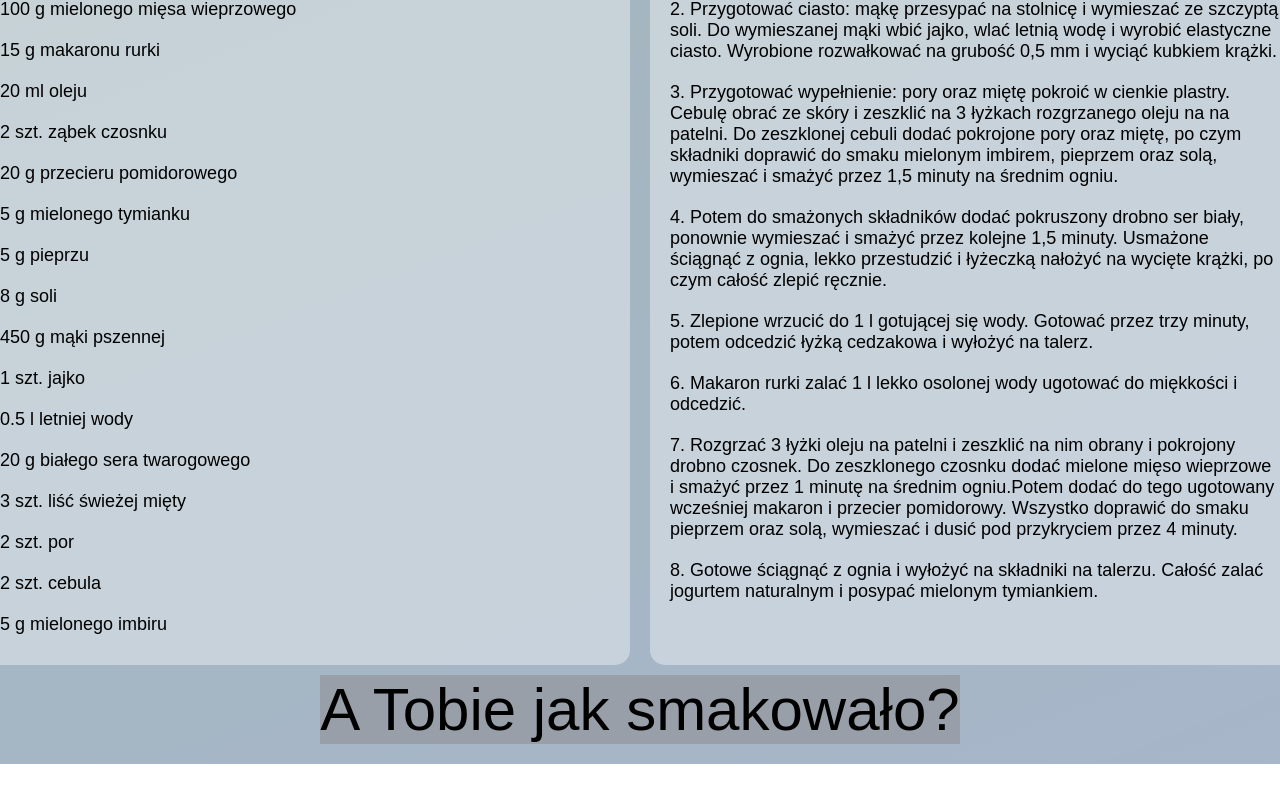
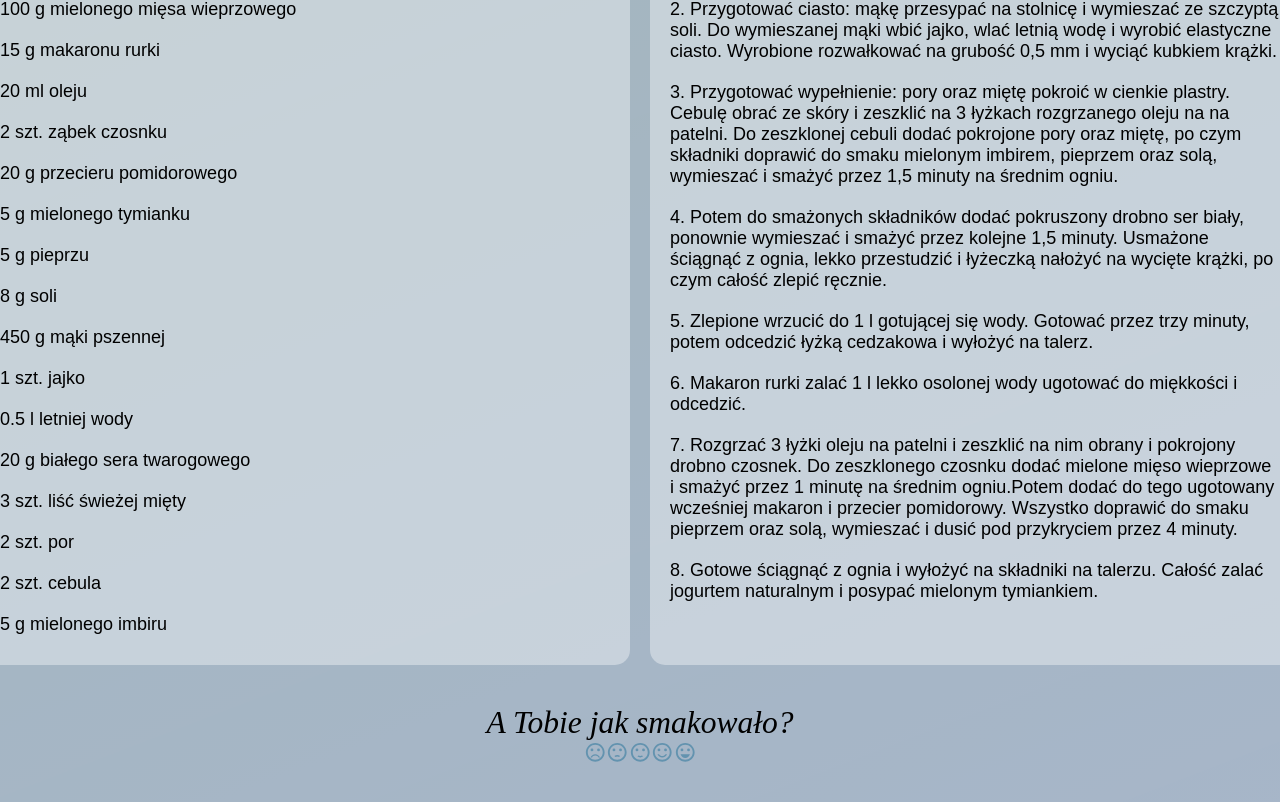
Before and after one commit to YerbaMatePL/REACT-YourRecipes, a React (Create React App) app: page / in a window 1280 px wide. Shown: the part 1018-1820 px from the top of the page. Before the commit the page ends 1782 px from the top, so only its background shows below. Built offline with nearby package versions, Linux system fonts and the light colour scheme; a web font is replaced by a local one.

Commit message:
added icons to the UserRating component

```diff
--- a/src/components/Recipe/Rating/Rating.css
+++ /dev/null
@@ -1,4 +0,0 @@
-.recipeRating {
-    background-color: rgba(129, 125, 125, 0.397);
-    width: 100%;
-}
--- a/src/components/Recipe/Rating/Rating.js
+++ /dev/null
@@ -1,12 +0,0 @@
-import React from 'react';
-import './Rating.css';
-
-
-function Rating() {
-    return(
-        <div className='recipeRating'>A Tobie jak smakowało?</div>
-    )
-
-}
-
-export default Rating;
--- a/src/components/Recipe/Recipe.js
+++ b/src/components/Recipe/Recipe.js
@@ -3,7 +3,7 @@ import './Recipe.css';
 import Box from '@mui/material/Box';
 import Preparation from './Preparation/Preparation';
 import Ingredients from './Ingredients/Ingredients';
-import Rating from './Rating/Rating';
+import UserRating from './UserRating/UserRating';
 
 const crossLine = (event) => {
 	const element = event.target;
@@ -18,7 +18,7 @@ function Recipe(props) {
 				<Preparation crossLine={crossLine} />
 			</Box>
 			<Box>
-				<Rating />
+				<UserRating />
 			</Box>
 		</div>
 	);
--- /dev/null
+++ b/src/components/Recipe/UserRating/UserRating.css
@@ -0,0 +1,19 @@
+.recipeRating {
+    display: flex;
+    flex-direction: column;
+    align-items: center;
+    margin: 30px 0px;
+    width: 100%;
+}
+
+.MuiRating-icon.MuiRating-iconEmpty.css-1c99szj-MuiRating-icon{
+    color: rgb(99, 147, 175);
+
+}
+.MuiRating-icon.MuiRating-iconFilled.css-7qmtgc-MuiRating-icon {
+    color: rgb(25, 141, 10);
+}
+
+.MuiRating-iconHover {
+    color: rgb(61, 124, 3);
+}
--- /dev/null
+++ b/src/components/Recipe/UserRating/UserRating.js
@@ -0,0 +1,59 @@
+import React from 'react';
+import './UserRating.css';
+import PropTypes from 'prop-types';
+import Rating from '@mui/material/Rating';
+import SentimentVeryDissatisfiedIcon from '@mui/icons-material/SentimentVeryDissatisfied';
+import SentimentDissatisfiedIcon from '@mui/icons-material/SentimentDissatisfied';
+import SentimentSatisfiedIcon from '@mui/icons-material/SentimentSatisfied';
+import SentimentSatisfiedAltIcon from '@mui/icons-material/SentimentSatisfiedAltOutlined';
+import SentimentVerySatisfiedIcon from '@mui/icons-material/SentimentVerySatisfied';
+
+
+
+const customIcons = {
+  1: {
+    icon: <SentimentVeryDissatisfiedIcon />,
+    label: 'Very Dissatisfied',
+  },
+  2: {
+    icon: <SentimentDissatisfiedIcon />,
+    label: 'Dissatisfied',
+  },
+  3: {
+    icon: <SentimentSatisfiedIcon />,
+    label: 'Neutral',
+  },
+  4: {
+    icon: <SentimentSatisfiedAltIcon />,
+    label: 'Satisfied',
+  },
+  5: {
+    icon: <SentimentVerySatisfiedIcon />,
+    label: 'Very Satisfied',
+  },
+};
+
+
+function IconContainer(props) {
+  const { value, ...other } = props;
+  return <span {...other}>{customIcons[value].icon}</span>;
+}
+
+IconContainer.propTypes = {
+  value: PropTypes.number.isRequired,
+};
+
+
+function UserRating() {
+
+	return (
+		<div className='recipeRating'>
+			<h4>A Tobie jak smakowało?</h4>
+      <Rating
+      IconContainerComponent={IconContainer}
+    />
+		</div>
+	);
+}
+
+export default UserRating;
--- a/src/index.css
+++ b/src/index.css
@@ -38,18 +38,23 @@ body {
   max-width: 1400px;
 }
 
+h1, h3, h4 {
+  font-family: 'Cotoris',  'sans-serif';
+}
+
 h1 {
   font-size: 3.5rem;
-  font-family: 'Cotoris',  'sans-serif';
+}
+
+h4 {
+  font-size: 2.1rem;
+  font-style: italic;
+  font-weight: 100;
 }
 
 p {
   font-size: 1.1rem;
   opacity: 0.75;
-}
-
-h3 {
-  font-family: 'Cotoris',  'sans-serif';
 }
 
 li:hover {
```
